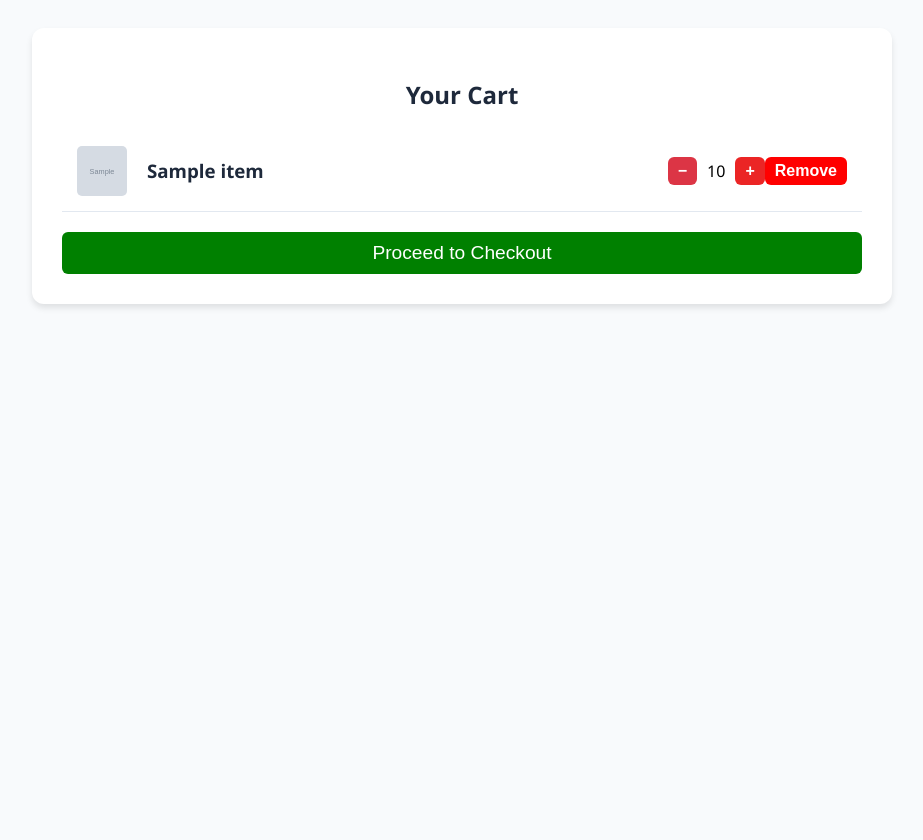
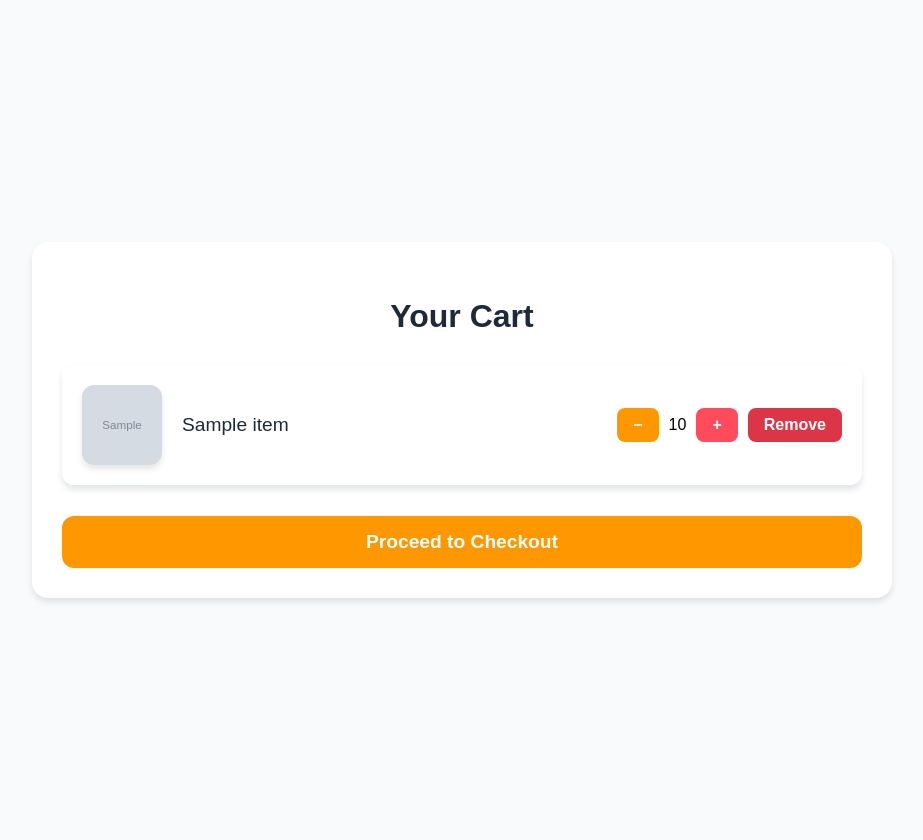
Before and after one commit to sarishtshreshth0/flask-hello-world, a Flask app: template templates/cart.html in a window 1280 px wide. Shown: the whole page, without its empty margins (178-1101 px from the left). Before the commit the page ends 308 px from the top, so only its background shows below. Run offline with Flask 3, Linux system fonts and the light colour scheme; the template is opened without the code that fills it: most values are stand-ins (such as "Sample title", 1, 10 or a date in 2020); grey boxes marked "Sample" are stand-in pictures; parts of the project's set-up code (start-up, migrations or seed data) failed here and were passed over.

Commit message:
cart.html

```diff
--- a/templates/cart.html
+++ b/templates/cart.html
@@ -7,49 +7,80 @@
     <link rel="stylesheet" href="https://cdnjs.cloudflare.com/ajax/libs/font-awesome/6.0.0/css/all.min.css">
     <style>
         :root {
-            --primary-color: #eb2525;
+            --primary-color: #ff4b5c;
+            --secondary-color: #ff9800;
             --background-light: #f8fafc;
             --text-dark: #1e293b;
+            --button-hover: #e63946;
+            --shadow: 0 4px 6px rgba(0, 0, 0, 0.1);
         }
 
         body {
-            font-family: 'Segoe UI', Tahoma, Geneva, Verdana, sans-serif;
+            font-family: 'Poppins', sans-serif;
             background-color: var(--background-light);
             padding: 20px;
+            display: flex;
+            justify-content: center;
+            align-items: center;
+            min-height: 100vh;
+            margin: 0;
         }
 
         .cart-section {
             max-width: 800px;
-            margin: auto;
+            width: 100%;
             background: white;
             padding: 30px;
-            border-radius: 12px;
-            box-shadow: 0 4px 6px rgba(0, 0, 0, 0.1);
+            border-radius: 16px;
+            box-shadow: var(--shadow);
+            animation: fadeIn 0.5s ease-in-out;
+        }
+
+        @keyframes fadeIn {
+            from { opacity: 0; transform: translateY(-10px); }
+            to { opacity: 1; transform: translateY(0); }
         }
 
         .cart-section h2 {
             text-align: center;
             color: var(--text-dark);
+            margin-bottom: 30px;
+            font-size: 2rem;
+            font-weight: 600;
         }
 
         .cart-item {
             display: flex;
+            align-items: center;
             justify-content: space-between;
-            align-items: center;
-            padding: 15px;
+            padding: 20px;
             border-bottom: 1px solid #e2e8f0;
+            transition: all 0.3s ease-in-out;
+            background: white;
+            border-radius: 12px;
+            margin-bottom: 10px;
+            box-shadow: var(--shadow);
+        }
+
+        .cart-item:hover {
+            transform: translateY(-5px);
+            box-shadow: 0 6px 12px rgba(0, 0, 0, 0.15);
         }
 
         .cart-item img {
-            width: 50px;
-            height: 50px;
-            border-radius: 5px;
+            width: 80px;
+            height: 80px;
+            border-radius: 12px;
+            object-fit: cover;
+            box-shadow: var(--shadow);
         }
 
         .cart-item h3 {
             flex: 1;
             margin: 0 20px;
             color: var(--text-dark);
+            font-size: 1.2rem;
+            font-weight: 500;
         }
 
         .quantity {
@@ -59,12 +90,16 @@
         }
 
         .btn {
-            padding: 5px 10px;
+            padding: 8px 16px;
             font-size: 1rem;
-            border-radius: 6px;
+            border-radius: 8px;
             cursor: pointer;
             font-weight: bold;
             border: none;
+            transition: all 0.3s ease-in-out;
+            display: flex;
+            align-items: center;
+            justify-content: center;
         }
 
         .increase-btn {
@@ -72,28 +107,73 @@
             color: white;
         }
 
+        .increase-btn:hover {
+            background-color: var(--button-hover);
+            transform: scale(1.1);
+        }
+
         .decrease-btn {
+            background-color: #ff9800;
+            color: white;
+        }
+
+        .decrease-btn:hover {
+            background-color: #e68900;
+            transform: scale(1.1);
+        }
+
+        .remove-btn {
             background-color: #dc3545;
             color: white;
         }
 
-        .remove-btn {
-            background-color: #ff0000;
-            color: white;
+        .remove-btn:hover {
+            background-color: #b71c1c;
+            transform: scale(1.1);
         }
 
         .checkout-btn {
             width: 100%;
-            padding: 10px;
+            padding: 15px;
             font-size: 1.2rem;
-            background-color: green;
+            background-color: var(--secondary-color);
             color: white;
             border: none;
             cursor: pointer;
             text-align: center;
-            margin-top: 20px;
+            margin-top: 30px;
             display: block;
-            border-radius: 6px;
+            border-radius: 12px;
+            font-weight: bold;
+            transition: all 0.3s ease-in-out;
+        }
+
+        .checkout-btn:hover {
+            background-color: #e68900;
+            transform: scale(1.05);
+            box-shadow: var(--shadow);
+        }
+
+        .empty-cart {
+            text-align: center;
+            color: var(--text-dark);
+            font-size: 1.2rem;
+            padding: 20px;
+            font-weight: 500;
+        }
+
+        .cart-item-actions {
+            display: flex;
+            align-items: center;
+            gap: 10px;
+        }
+
+        .cart-item-actions form {
+            margin: 0;
+        }
+
+        .cart-item-actions .btn {
+            margin: 0;
         }
     </style>
 </head>
@@ -108,6 +188,7 @@
                     <img src="{{ item['image_url'] }}" alt="Product Image">
                     <h3>{{ item['name'] }}</h3>
 
+                    <div class="cart-item-actions">
                         <div class="quantity">
                             <form action="{{ url_for('cart') }}" method="POST">
                                 <input type="hidden" name="product_id" value="{{ item['product_id'] }}">
@@ -127,9 +208,10 @@
                             <button type="submit" name="action" value="remove" class="btn remove-btn">Remove</button>
                         </form>
                     </div>
+                </div>
             {% endfor %}
         {% else %}
-            <p style="text-align: center;">Your cart is empty.</p>
+            <p class="empty-cart">Your cart is empty.</p>
         {% endif %}
 
         {% if cart_items %}
```
Lines whose indentation alone changed are shown as unchanged.
